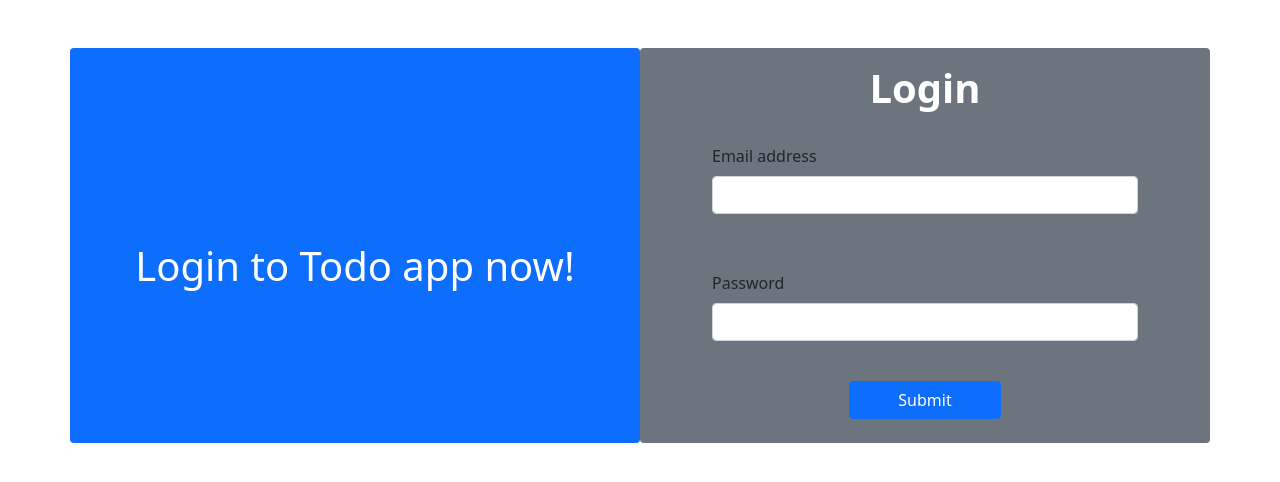
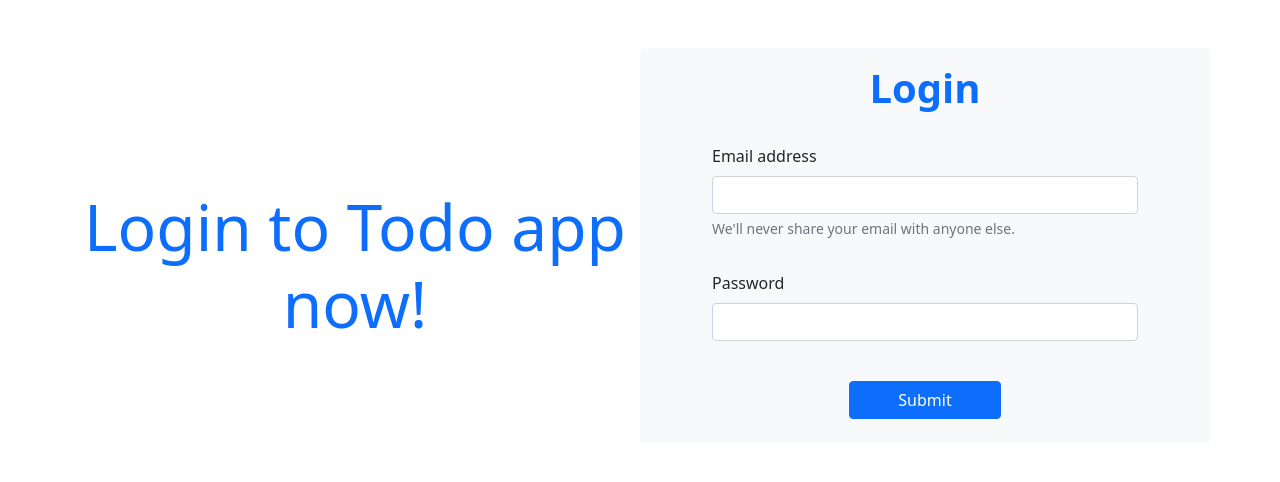
Before and after one commit to sujisucoder/Todo_js_html, a plain HTML site: page index.html in a window 1280 px wide. Drawn offline with nearby package versions, Linux system fonts and the light colour scheme.

Commit message:
third commit

```diff
--- a/index.html
+++ b/index.html
@@ -1,27 +1,31 @@
 <!DOCTYPE html>
 <html lang="en">
+
 <head>
     <meta charset="UTF-8">
     <meta name="viewport" content="width=device-width, initial-scale=1.0">
     <title>Document</title>
-    <link href="https://cdn.jsdelivr.net/npm/bootstrap@5.0.2/dist/css/bootstrap.min.css" rel="stylesheet" integrity="sha384-EVSTQN3/azprG1Anm3QDgpJLIm9Nao0Yz1ztcQTwFspd3yD65VohhpuuCOmLASjC" crossorigin="anonymous">
+    <link href="https://cdn.jsdelivr.net/npm/bootstrap@5.0.2/dist/css/bootstrap.min.css" rel="stylesheet"
+        integrity="sha384-EVSTQN3/azprG1Anm3QDgpJLIm9Nao0Yz1ztcQTwFspd3yD65VohhpuuCOmLASjC" crossorigin="anonymous">
 </head>
+
 <body>
 
-    <div class="">
-        <div class="container-lg">
-            <div class="row mt-5">
-                <div class="col-12 col-md-6 bg-primary rounded d-flex justify-content-center align-items-center">
-                    <h2 class="text-center text-white fs-1 fw-semibold mt-5">Login to Todo app now!</h2>
+    <div class=" ">
+        <div class="container-lg ">
+            <div class="row mt-5 ">
+                <div class="col-12 col-md-6  rounded d-flex justify-content-center align-items-center">
+                    <h2 class="text-center text-primary display-3 fw-semibold mt-5">Login to Todo app now!</h2>
                 </div>
-                <div class="col-12 col-md-6 bg-secondary rounded">
+                <div class="col-12 col-md-6 bg-light rounded">
                     <div>
-                        <h2 class="display-6 m-3 fw-bold text-center text-white">Login</h2>
+                        <h2 class="display-6 m-3 fw-bold text-center text-primary">Login</h2>
                         <form onsubmit="return loginValidate(event)" class="row mx-5 justify-content-center">
                             <div class="m-3">
                                 <label for="email" class="form-label">Email address</label>
-                                <input  class="form-control" id="email" name="email" aria-describedby="emailHelp">
-                                <div id="emailHelp" class="form-text">We'll never share your email with anyone else.</div>
+                                <input class="form-control" id="email" name="email" aria-describedby="emailHelp">
+                                <div id="emailHelp" class="form-text">We'll never share your email with anyone else.
+                                </div>
                             </div>
                             <div class="m-3">
                                 <label for="password" class="form-label">Password</label>
@@ -29,9 +33,9 @@
                             </div>
                             <div style="display: none;" class="alert alert-danger m-3" id="alertbox" role="alert">
                                 incorrect username or password
-                              </div>
+                            </div>
                             <div class="d-flex justify-content-center">
-                                <button type="submit"  class="btn btn-primary px-5 my-4">Submit</button>
+                                <button type="submit" class="btn btn-primary px-5 my-4">Submit</button>
                             </div>
                         </form>
                     </div>
@@ -39,7 +43,10 @@
             </div>
         </div>
     </div>
-<script src="../javascripts/login.js"></script>
-<script src="https://cdn.jsdelivr.net/npm/bootstrap@5.0.2/dist/js/bootstrap.bundle.min.js" integrity="sha384-MrcW6ZMFYlzcLA8Nl+NtUVF0sA7MsXsP1UyJoMp4YLEuNSfAP+JcXn/tWtIaxVXM" crossorigin="anonymous"></script>
+    <script src="../javascripts/login.js"></script>
+    <script src="https://cdn.jsdelivr.net/npm/bootstrap@5.0.2/dist/js/bootstrap.bundle.min.js"
+        integrity="sha384-MrcW6ZMFYlzcLA8Nl+NtUVF0sA7MsXsP1UyJoMp4YLEuNSfAP+JcXn/tWtIaxVXM"
+        crossorigin="anonymous"></script>
 </body>
+
 </html>
--- a/javascripts/todo.js
+++ b/javascripts/todo.js
@@ -55,5 +55,5 @@ main();
 
 function logout(event) {
     event.preventDefault();
-    window.location.href = '../views/login.html'; // Redirect to home page
+    window.location.href = '../index.html'; // Redirect to home page
 }
```
